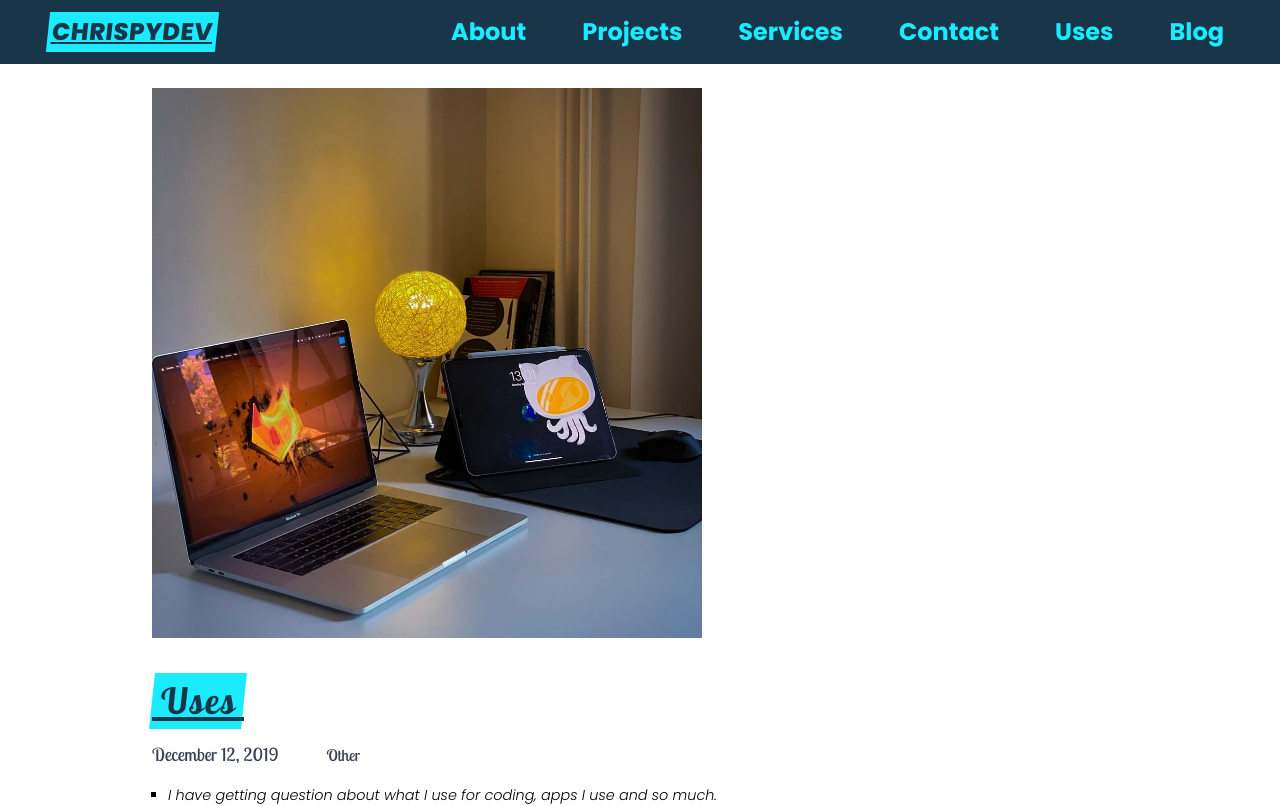
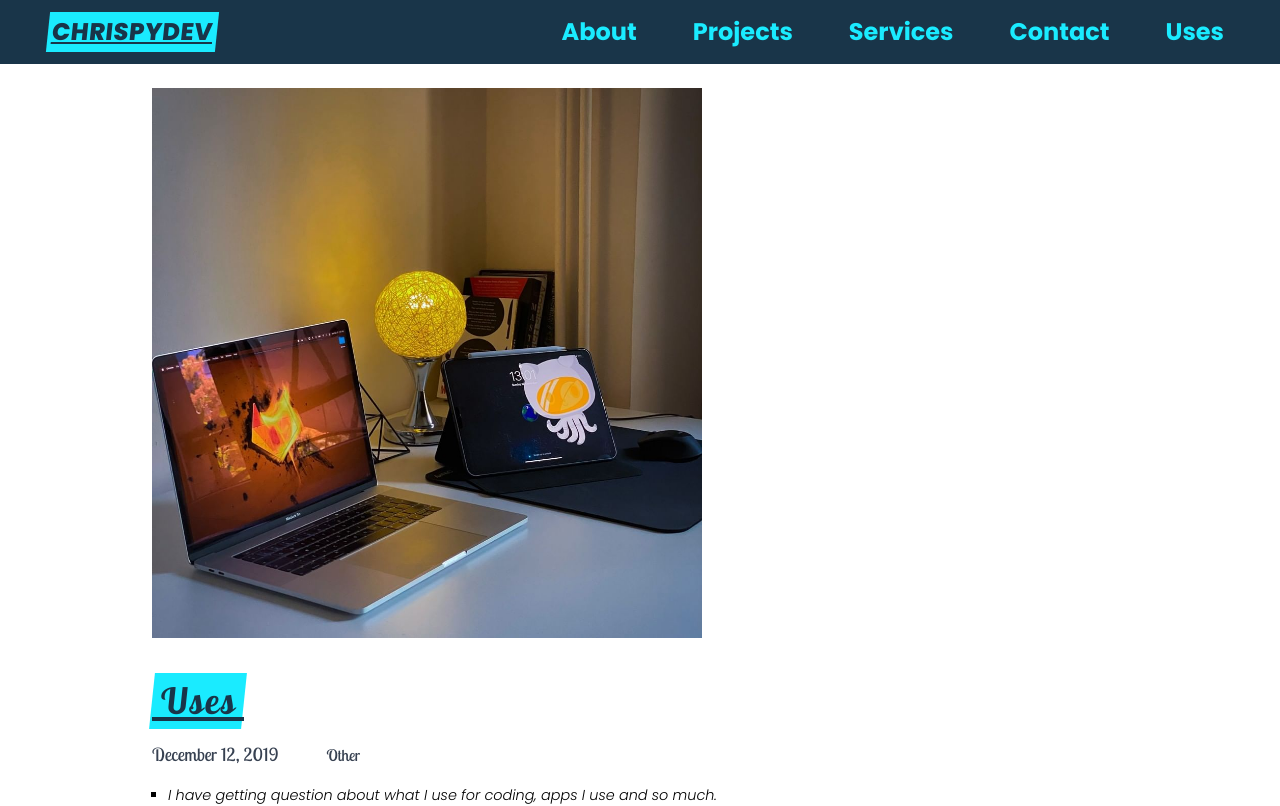
Before and after one commit to chrispydev/chrispydev-old, a Next.js app: page /uses in a window 1280 px wide. Shown: the top 806 px of the page. Built offline with nearby package versions, Linux system fonts and the light colour scheme; what tailwindcss-selection-variant would draw is missing.

Commit message:
added vercel,github,netlify-app links

```diff
--- a/Hooks/useQuotes.js
+++ b/Hooks/useQuotes.js
@@ -1,5 +1,5 @@
-import { useState } from 'react';
-import { quotes } from '../data/quotes';
+import { useState } from "react";
+import { quotes } from "../data/quotes";
 
 export default function useQuote() {
   const rIdx = Math.floor(Math.random() * quotes.length);
@@ -7,7 +7,7 @@ export default function useQuote() {
   let lastQuote;
 
   if (quote === lastQuote) {
-    console.log('Ah nah thats the same one bud');
+    console.log("This is the same quotes");
     setQuote(quote);
   }
   lastQuote = quote;
--- a/data/links.js
+++ b/data/links.js
@@ -19,8 +19,8 @@ export const links = [
     name: "Uses",
     location: "/uses",
   },
-  {
-    name: "Blog",
-    location: "/blog",
-  },
+  // {
+  //   name: "Blog",
+  //   location: "/blog",
+  // },
 ];
--- a/pages/uses.js
+++ b/pages/uses.js
@@ -128,7 +128,7 @@ export default function uses() {
             </div>
             <ul className="uses-container">
               <li>
-                <a href="#">
+                <a href="https://docs.github.com/en/pages/quickstart">
                   <HighlightText highlightText="Github Pages" />
                 </a>
                 Github pages is free and allows everyone to host their static
@@ -137,7 +137,7 @@ export default function uses() {
                 netlify.
               </li>
               <li>
-                <a href="">
+                <a href="https://www.netlify.com/">
                   <HighlightText highlightText="Netlify" />
                 </a>
                 is very popular when it comes to web hosting and free services
@@ -149,7 +149,7 @@ export default function uses() {
               {/* correct the spell of favorite */}
               <li>
                 My favorite web hosting services now is
-                <a href="">
+                <a href="https://vercel.com/">
                   <HighlightText highlightText="Vercel" />
                 </a>
                 and they are already configured for nextjs and its easy to use
```
